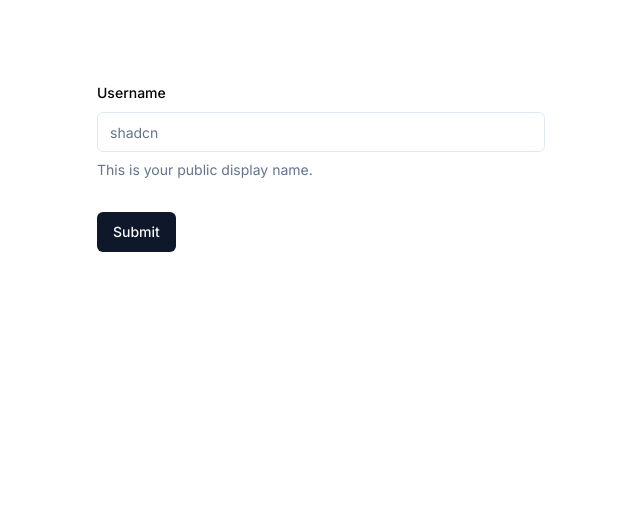
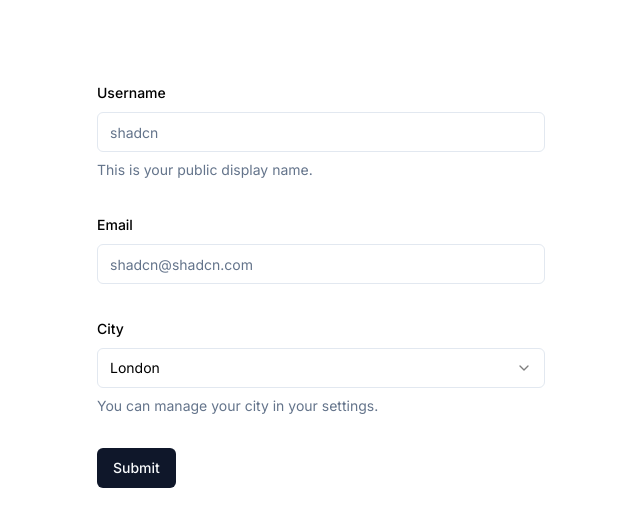
Before and after one commit to alephmatic/aleph0, a Next.js app in the folder examples/next/: page / in a window 1280 px wide. Shown: the top 526 px of the page, without its empty margins (319-959 px from the left). Built offline with nearby package versions, Linux system fonts and the light colour scheme.

Commit message:
expand form example

```diff
--- a/examples/next/app/ProfileForm.tsx
+++ b/examples/next/app/ProfileForm.tsx
@@ -16,27 +16,28 @@ import {
   FormMessage,
 } from "@/components/ui/form"
 import { Input } from "@/components/ui/input"
+import { Select, SelectContent, SelectItem, SelectTrigger, SelectValue } from "@/components/ui/select"
 
 const formSchema = z.object({
   username: z.string().min(2, {
     message: "Username must be at least 2 characters.",
   }),
+  email: z.string().email(),
+  city: z.enum(["London", "New York", "Tokyo"]),
 })
 
 export function ProfileForm() {
-  // 1. Define your form.
   const form = useForm<z.infer<typeof formSchema>>({
     resolver: zodResolver(formSchema),
     defaultValues: {
       username: "",
+      email: "",
+      city: "London",
     },
   })
 
-  // 2. Define a submit handler.
   function onSubmit(values: z.infer<typeof formSchema>) {
-    // Do something with the form values.
-    // ✅ This will be type-safe and validated.
-    console.log(values)
+    alert(JSON.stringify(values, null, 2))
   }
 
   return (
@@ -58,6 +59,44 @@ export function ProfileForm() {
             </FormItem>
           )}
         />
+        <FormField
+          control={form.control}
+          name="email"
+          render={({ field }) => (
+            <FormItem>
+              <FormLabel>Email</FormLabel>
+              <FormControl>
+                <Input placeholder="shadcn@shadcn.com" {...field} />
+              </FormControl>
+              <FormMessage />
+            </FormItem>
+          )}
+        />
+        <FormField
+          control={form.control}
+          name="city"
+          render={({ field }) => (
+            <FormItem>
+              <FormLabel>City</FormLabel>
+              <Select onValueChange={field.onChange} defaultValue={field.value}>
+                <FormControl>
+                  <SelectTrigger>
+                    <SelectValue placeholder="Your city" />
+                  </SelectTrigger>
+                </FormControl>
+                <SelectContent>
+                  <SelectItem value="London">London</SelectItem>
+                  <SelectItem value="New York">New York</SelectItem>
+                  <SelectItem value="Tokyo">Tokyo</SelectItem>
+                </SelectContent>
+              </Select>
+              <FormDescription>
+                You can manage your city in your settings.
+              </FormDescription>
+              <FormMessage />
+            </FormItem>
+          )}
+        />
         <Button type="submit">Submit</Button>
       </form>
     </Form>
```
